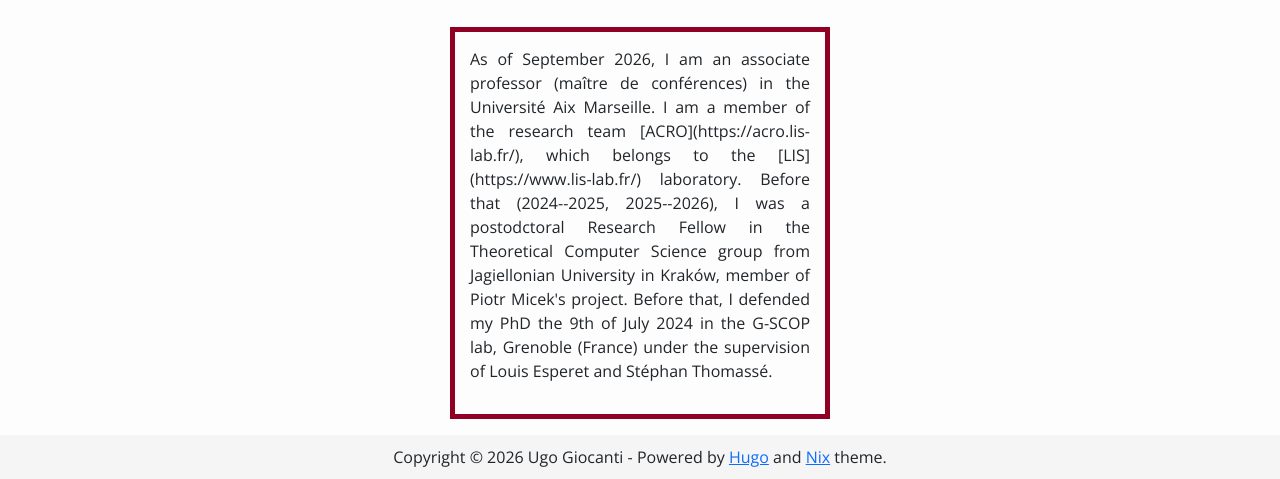
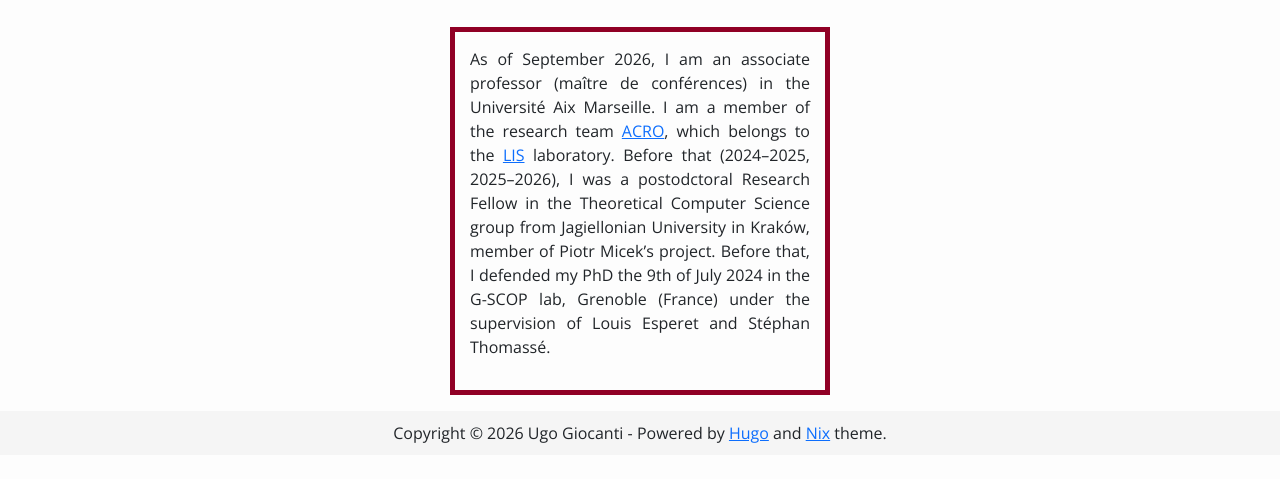
Before and after one commit to Ugoue/ugoue.github.io, a plain HTML site: page index.html in a window 1280 px wide. Shown: the part 600-1079 px from the top of the page. After the commit the page ends 1055 px from the top, so only its background shows below. Drawn offline with nearby package versions, Linux system fonts and the light colour scheme.

Commit message:
Hyperliens page principale

```diff
--- a/index.html
+++ b/index.html
@@ -146,7 +146,7 @@
 
 				<div class="row">
 					<div class="col-lg-4 offset-lg-4 user-description text-center">
-						<p>As of September 2026, I am an associate professor (maître de conférences) in the Université Aix Marseille. I am a member of the research team [ACRO](https://acro.lis-lab.fr/), which belongs to the [LIS](https://www.lis-lab.fr/) laboratory. Before that (2024--2025, 2025--2026), I was a postodctoral Research Fellow in the Theoretical Computer Science group from Jagiellonian University in Kraków, member of Piotr Micek&#39;s project. Before that, I defended my PhD the 9th of July 2024 in the G-SCOP lab, Grenoble (France) under the supervision of Louis Esperet and Stéphan Thomassé.</p>
+						<p>As of September 2026, I am an associate professor (maître de conférences) in the Université Aix Marseille. I am a member of the research team <a href="https://acro.lis-lab.fr/">ACRO</a>, which belongs to the <a href="https://www.lis-lab.fr/">LIS</a> laboratory. Before that (2024&ndash;2025, 2025&ndash;2026), I was a postodctoral Research Fellow in the Theoretical Computer Science group from Jagiellonian University in Kraków, member of Piotr Micek&rsquo;s project. Before that, I defended my PhD the 9th of July 2024 in the G-SCOP lab, Grenoble (France) under the supervision of Louis Esperet and Stéphan Thomassé.</p>
 					</div>
 				</div>
 
```
